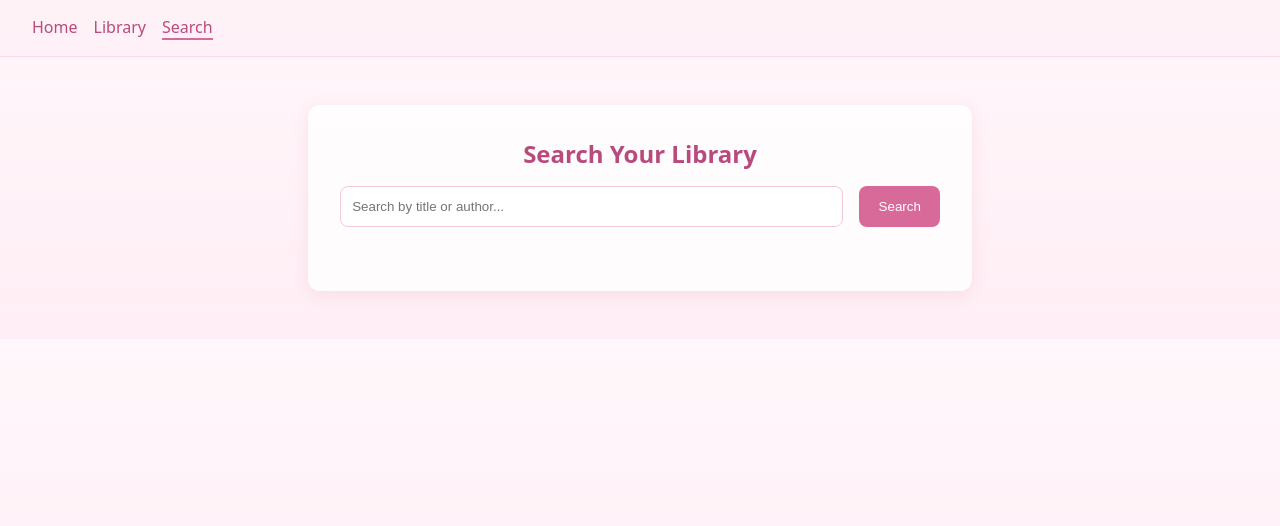
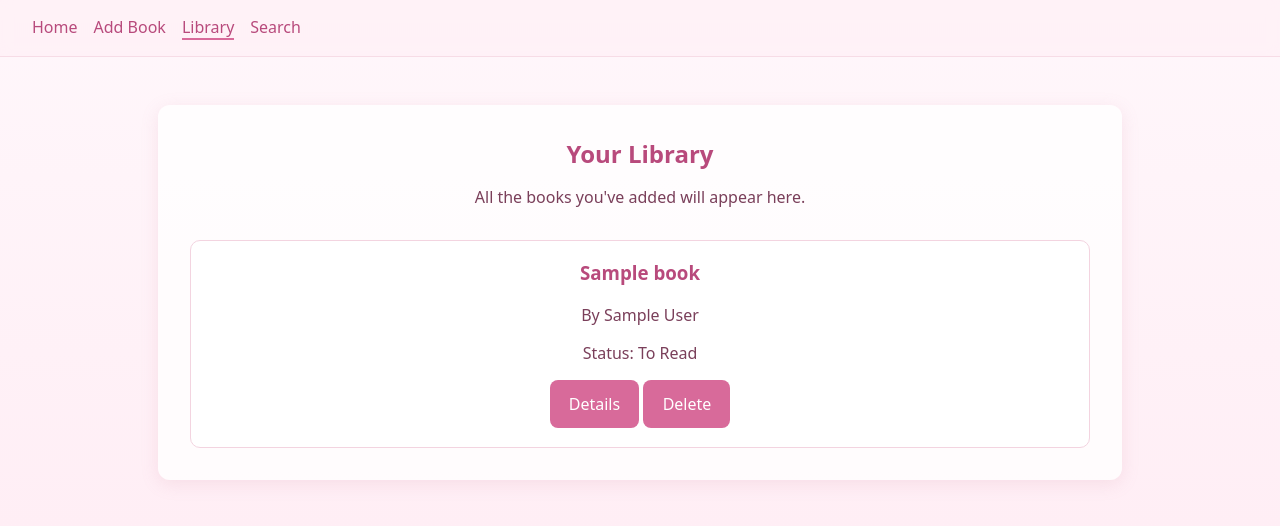
Before and after one commit to Blank55-cell/milestoneproject3, a Django app: page /library/ in a window 1280 px wide. Shown: the top 526 px of the page. Run offline with Django 4.2, Linux system fonts and the light colour scheme; a user stored in the database is signed in; tables that the repository leaves empty hold one stand-in row (values such as "Sample post").

Commit message:
Added in the wrong html again will look over all my html to see if i messed anything else up

```diff
--- a/templates/library.html
+++ b/templates/library.html
@@ -4,48 +4,49 @@
 <html lang="en">
 <head>
   <meta charset="UTF-8">
-    <title>Search Books</title>
+  <meta name="viewport" content="width=device-width, initial-scale=1.0">
+  <title>Your Library - BookVault</title>
   <link rel="stylesheet" href="{% static 'css/style.css' %}">
 </head>
+
 <body class="sakura-bg">
 
+  <!-- Navigation bar -->
   <nav class="nav-bar soft-nav">
     <a href="{% url 'home' %}">Home</a>
-        <a href="{% url 'library' %}">Library</a>
-        <a href="{% url 'search' %}" class="active-link">Search</a>
+    <a href="{% url 'add_book' %}">Add Book</a>
+    <a href="{% url 'library' %}" class="active-link">Library</a>
+    <a href="{% url 'search' %}">Search</a>
   </nav>
 
-    <section class="search-container soft-card">
-        <h2 class="panel-title">Search Your Library</h2>
+  <section class="library-container soft-card">
+    <h2 class="panel-title">Your Library</h2>
+    <p class="library-desc">
+      All the books you've added will appear here.
+    </p>
 
-        <!-- GET method puts the search query 'q' into the URL -->
-        <form id="searchForm" class="search-form" method="GET" action="{% url 'search' %}">
-            <input
-                type="text"
-                name="q"
-                class="search-input"
-                placeholder="Search by title or author..."
-                value="{{ query|default:'' }}"
-                required
-            >
-            <button type="submit" class="btn-sakura">Search</button>
-        </form>
+    <div class="book-grid">
+      <!-- Loops through the 'books' list passed from views.library -->
+      {% for book in books %}
+        <div class="book-card petal-card">
+          <h3 class="book-title">{{ book.title }}</h3>
+          <p class="book-author">By {{ book.author }}</p>
+          <p class="book-status">Status: {{ book.status }}</p>
 
-        <div id="searchResults" class="results-area">
-            {% if query %}
-                <!-- Renders results only if a query has been submitted -->
-                {% for book in books %}
-                    <div class="book-card soft-card">
-                        <h3>{{ book.title }}</h3>
-                        <p>{{ book.author }}</p>
+          <div class="button-row">
+            <!-- Passes the specific book ID to the details and delete views -->
             <a href="{% url 'book_details' book.id %}" class="btn-sakura">Details</a>
+            <a href="{% url 'delete_book' book.id %}" class="btn-sakura delete-btn">Delete</a>
+          </div>
         </div>
       {% empty %}
-                    <p>No matches found.</p>
+        <!-- Shown only if the database query returns no books -->
+        <p class="no-books">Your library is empty. <a href="{% url 'add_book' %}">Add your first book!</a></p>
       {% endfor %}
-            {% endif %}
     </div>
+
   </section>
 
+  <script src="{% static 'js/javascript.js' %}"></script>
 </body>
 </html>
```
Lines whose indentation alone changed are shown as unchanged.
